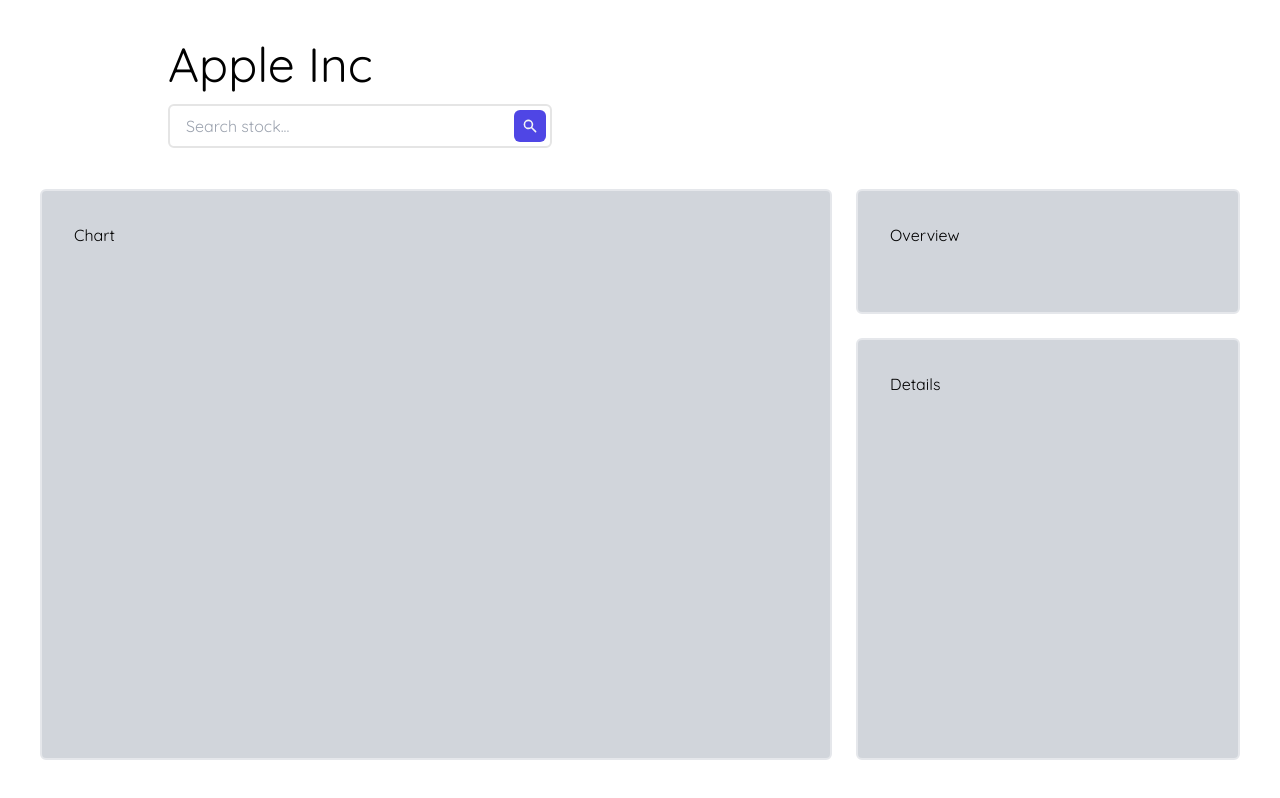
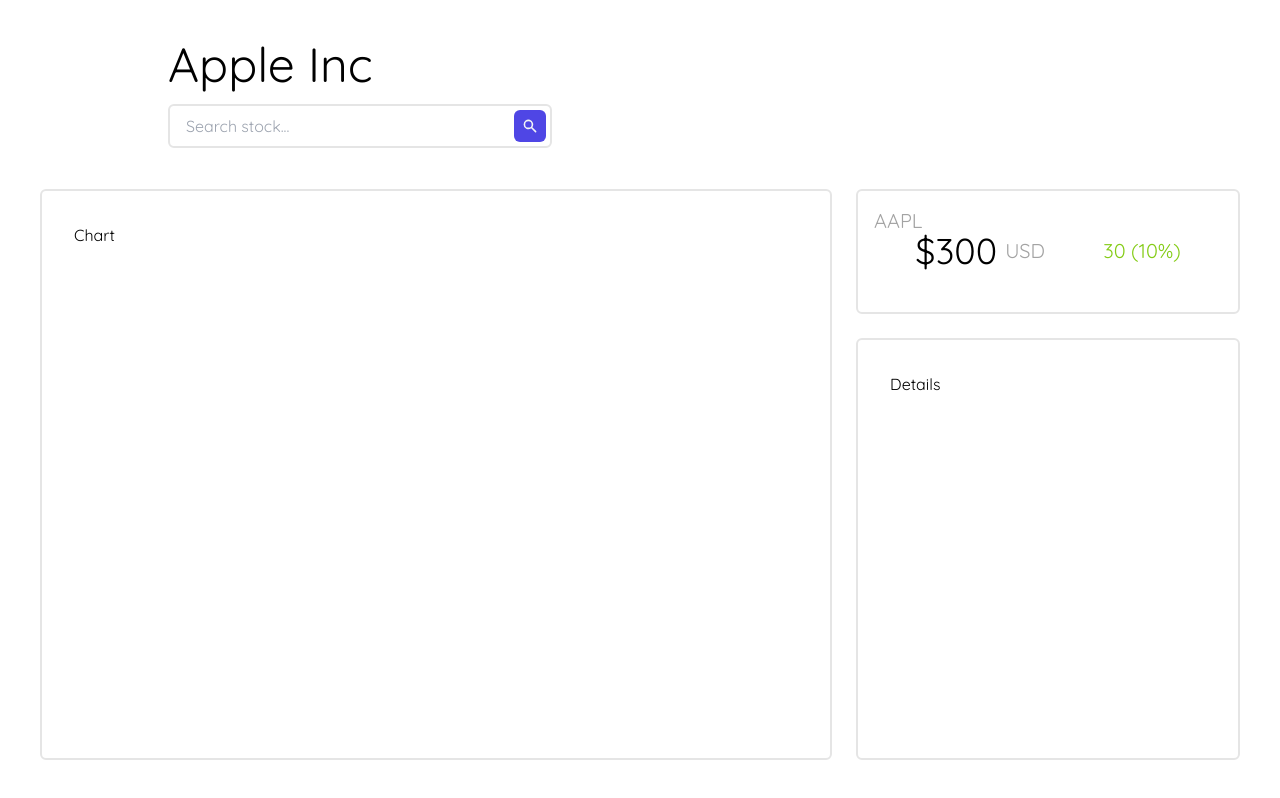
Before and after one commit to cgrn24/stock_dashboard, a Next.js app: page / in a window 1280 px wide. Built offline with nearby package versions, Linux system fonts and the light colour scheme.

Commit message:
feat: details and overview added

```diff
--- a/src/common/components/Card/Card.tsx
+++ b/src/common/components/Card/Card.tsx
@@ -5,5 +5,5 @@
 }
 
 export const Card: FC<Props> = ({ children }) => {
-  return <div className='w-full h-full rounded-md relative p-8 border-2 bg-gray-300'>{children}</div>
+  return <div className='w-full h-full rounded-md relative p-8 border-2 bg-white border-neutral-200'>{children}</div>
 }
--- a/src/common/components/Dashboard/Dashboard.tsx
+++ b/src/common/components/Dashboard/Dashboard.tsx
@@ -1,6 +1,7 @@
 import { mockCompanyDetails } from '@/common/constants/mock'
 import { Card } from '../Card/Card'
 import { Header } from '../Header/Header'
+import { Overview } from '../Overview/Overview'
 
 export const Dashboard = () => {
   return (
@@ -12,7 +13,7 @@
         <Card>Chart</Card>
       </div>
       <div>
-        <Card>Overview</Card>
+        <Overview symbol={mockCompanyDetails.ticker} price={300} change={30} changePercent={10.0} currency={'USD'} />
       </div>
       <div className='row-span-2 xl:row-span-3'>
         <Card>Details</Card>
--- /dev/null
+++ b/src/common/components/Details/Details.tsx
@@ -0,0 +1,38 @@
+import React from 'react'
+import { FC } from 'react'
+import { Card } from '../Card/Card'
+
+type Props = {
+  details: any
+}
+
+export const Details: FC<Props> = ({ details }) => {
+  const detailsList = {
+    name: 'Name',
+    country: 'Country',
+    currency: 'Currency',
+    exchange: 'Exchange',
+    ipo: 'IPO Date',
+    marketCapitalization: 'Market Capitalization',
+    finnhubIndustry: 'Industry',
+  }
+
+  const convertMillionToBillion = (number: number) => {
+    return (number / 1000).toFixed(2)
+  }
+
+  return (
+    <Card>
+      <ul className='w-full h-full flex flex-col justify-between divide-y-1'>
+        {Object.keys(detailsList).map((item) => {
+          return (
+            <li key={item} className='flex-1 flex justify-between items-center'>
+              <span>{detailsList[item]}</span>
+              <span className='font-bold'>{item === 'marketCapitalization' ? `${convertMillionToBillion(details[item])}B` : details[item]}</span>
+            </li>
+          )
+        })}
+      </ul>
+    </Card>
+  )
+}
--- /dev/null
+++ b/src/common/components/Overview/Overview.tsx
@@ -0,0 +1,27 @@
+import { FC } from 'react'
+import { Card } from '../Card/Card'
+
+type Props = {
+  symbol: any
+  price: any
+  change: any
+  changePercent: any
+  currency: any
+}
+
+export const Overview: FC<Props> = ({ symbol, price, change, changePercent, currency }) => {
+  return (
+    <Card>
+      <span className='absolute left-4 top-4 text-neutral-400 text-lg xl:text-xl 2xl:text-2xl'>{symbol}</span>
+      <div className='w-full h-full flex items-center justify-around'>
+        <span className='text-2xl xl:text-4xl 2xl:text-5xl flex items-center'>
+          ${price}
+          <span className='text-lg xl:text-xl 2xl:text-2xl text-neutral-400 m-2'>{currency}</span>
+        </span>
+        <span className={`text-lg xl:text-xl 2xl:text-2xl ${change > 0 ? 'text-lime-500' : 'text-red-500'}`}>
+          {change} <span>({changePercent}%)</span>
+        </span>
+      </div>
+    </Card>
+  )
+}
```
